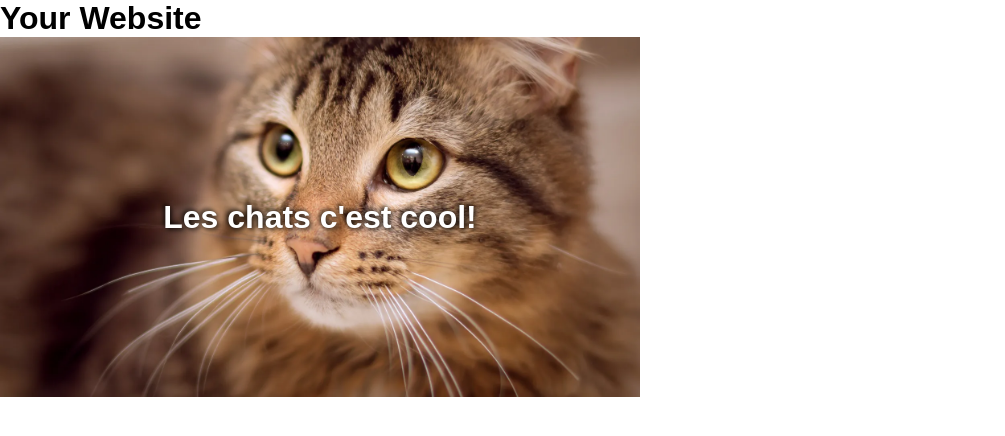
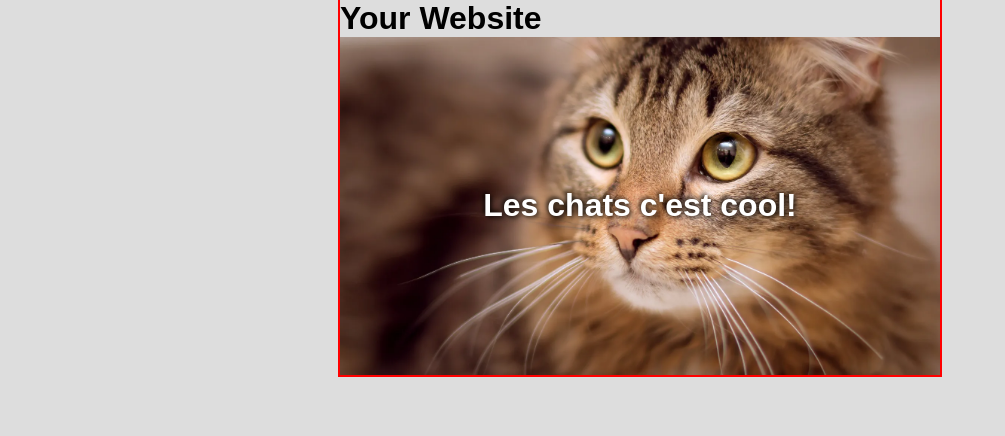
Before and after one commit to Ayuka-artwork/your-website, a plain HTML site: page index.html in a window 1280 px wide. Shown: the whole page, without its empty margins (0-1005 px from the left). Drawn offline with Linux system fonts and the light colour scheme.

Commit message:
Add header and layout structure to homepage
Introduced a new header with logo and navigation links in index.html, wrapped content in a #Page container, and updated styles.css to style the body background and center the page with a red outline. These changes improve the site's structure and visual layout.

```diff
--- a/index.html
+++ b/index.html
@@ -10,8 +10,20 @@
 	<link rel="stylesheet" href="utilitaire.css">
 </head>
 <body>
+
+	<div id="Page">
+
+		<header>
+			<div id="Logo">
 				<h1>Your Website</h1>
-
+			</div>
+			<nav>
+				<a href="#Home"></a>
+				<a href="#Info"></a>
+				<a href="#About"></a>
+				<a href="#Contact"></a>
+			</nav>
+		</header>
 
 		<div class="hero">
 
@@ -25,5 +37,8 @@
 
 		</div><!--fin .hero  -->
 
+	</div><!-- fin #Page -->
+
+
 </body>
 </html>
--- a/styles.css
+++ b/styles.css
@@ -2,6 +2,15 @@ html {
 	font-family: sans-serif;
 }
 
+body {
+	background-color: #DDD;
+}
+
+#Page {
+	outline: 2px solid red;
+	width: 600px;
+	margin: auto;
+}
 
 .hero {
 	position: relative;
```
Lines whose indentation alone changed are shown as unchanged.
